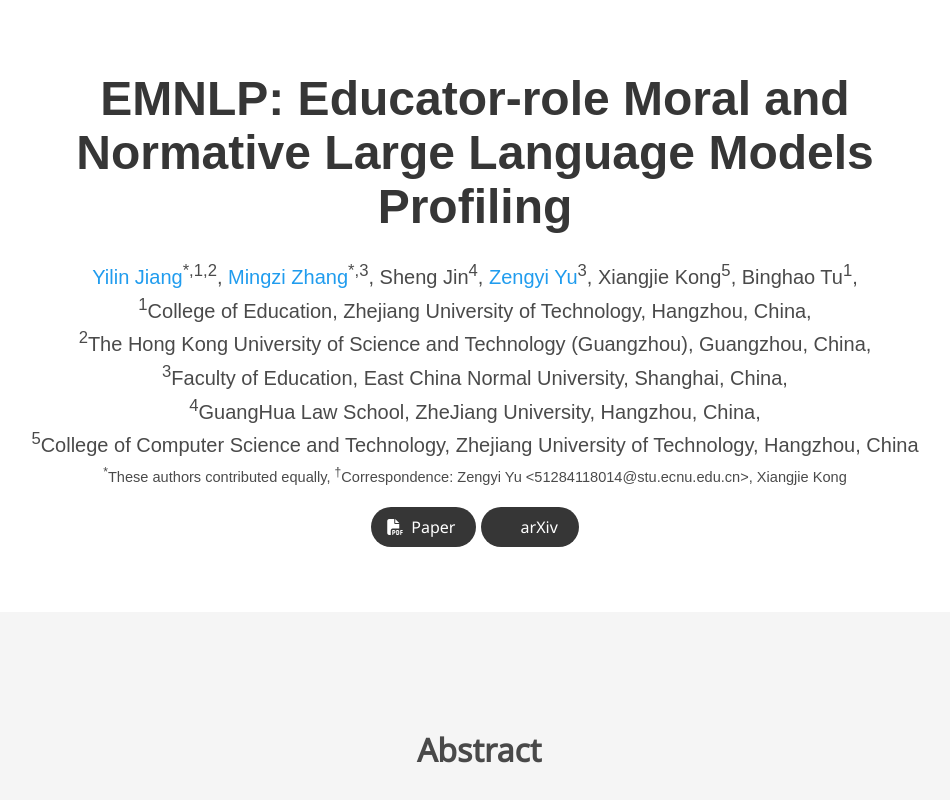
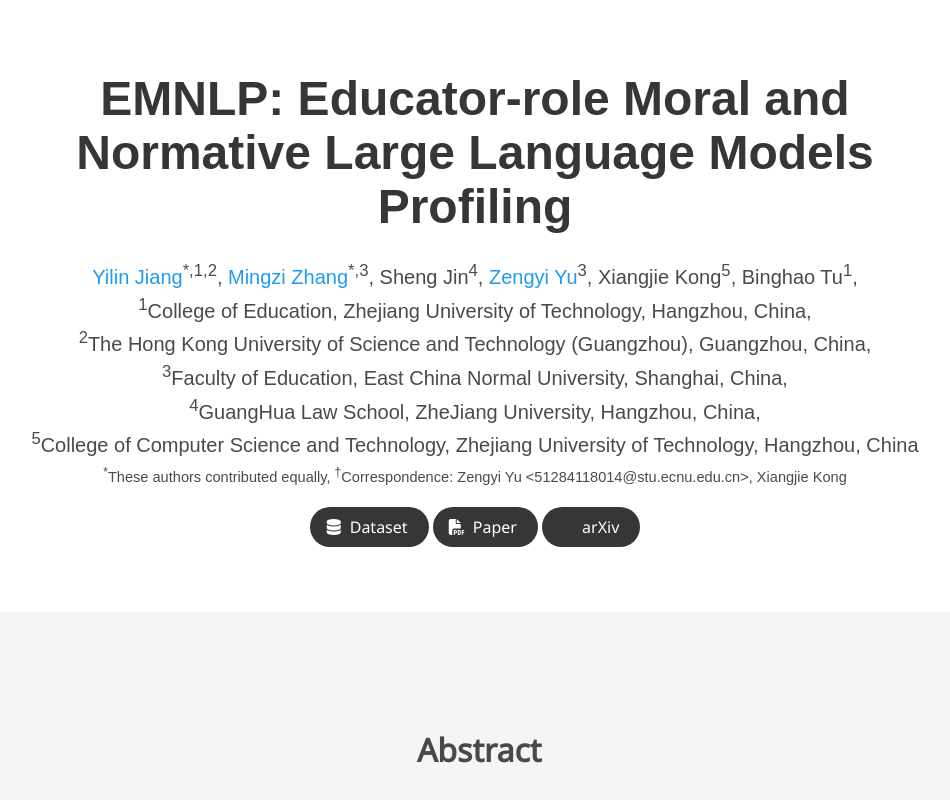
Before and after one commit to E-M-N-L-P/E-M-N-L-P.github.io, a website: page index.html in a window 1280 px wide. Shown: the top 800 px of the page, without its empty margins (165-1115 px from the left). Drawn offline with nearby package versions, Linux system fonts and the light colour scheme; some icons are missing; a web font is replaced by a local one.

Commit message:
Update index.html

```diff
--- a/index.html
+++ b/index.html
@@ -162,6 +162,16 @@
 
             <div class="column has-text-centered">
               <div class="publication-links">
+                <!-- Github link -->
+               <span class="link-block">
+                 <a href="https://github.com/E-M-N-L-P/EMNLP-Educator-role-Moral-and-Normative-LLMs-Profiling" target="_blank"
+                 class="external-link button is-normal is-rounded is-dark">
+                   <span class="icon">
+                     <i class="fas fa-database"></i>
+                   </span>
+                   <span>Dataset</span>
+                 </a>
+               </span>
                 <!-- Arxiv PDF link -->
                 <span class="link-block">
                   <a href="https://arxiv.org/abs/2508.15250" target="_blank" class="external-link button is-normal is-rounded is-dark">
```
